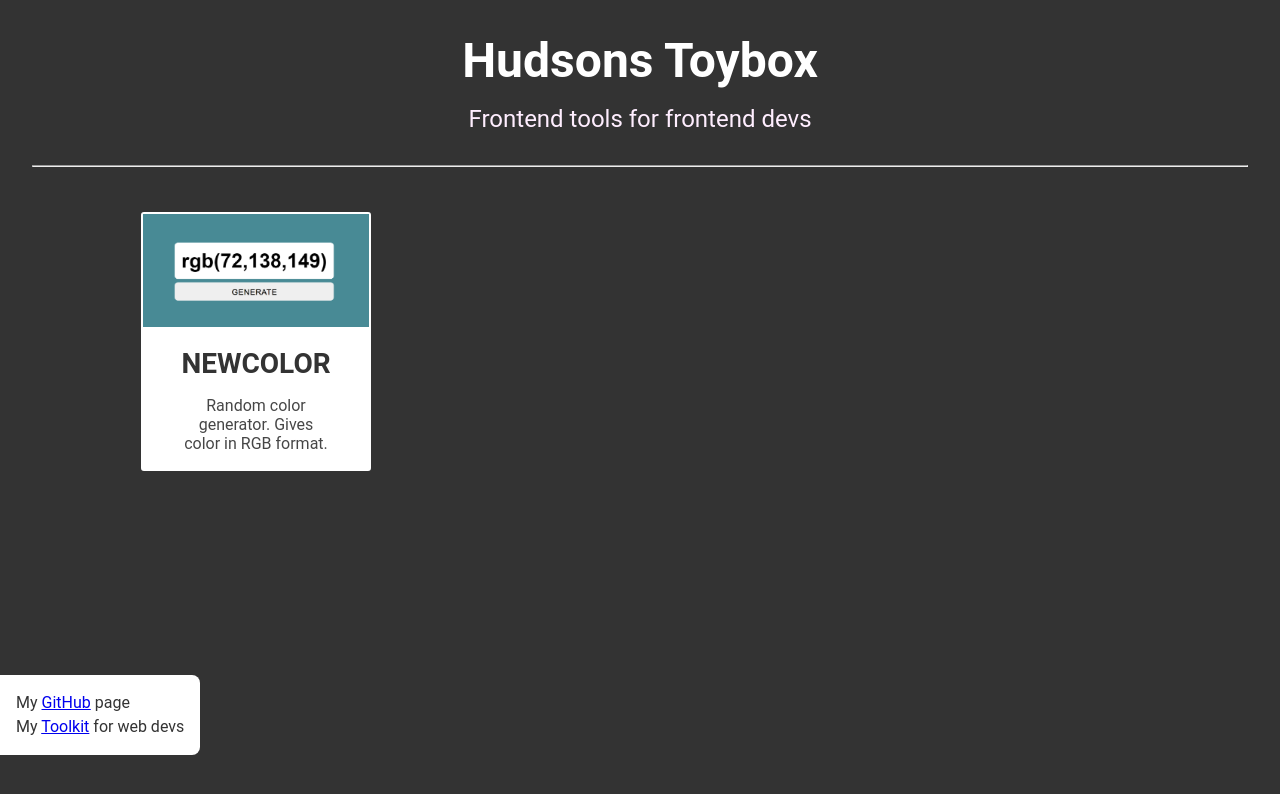
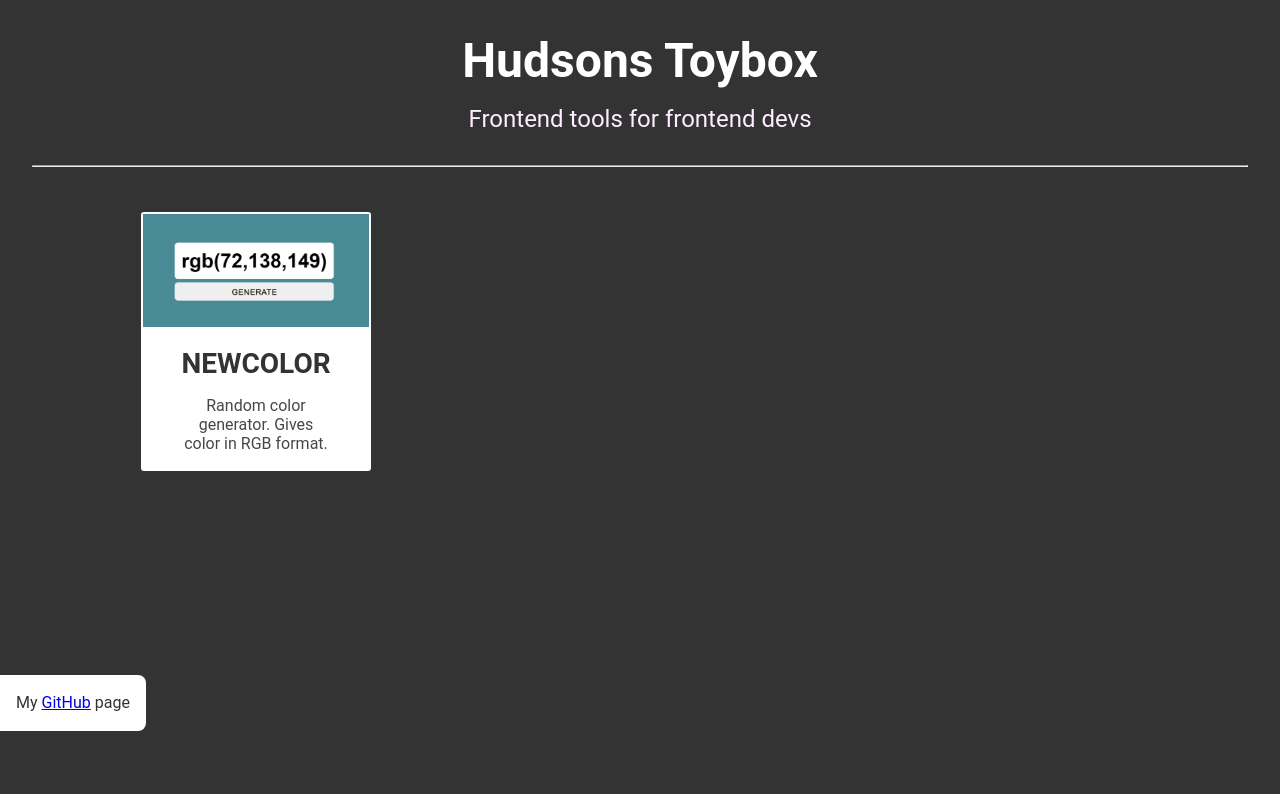
Before and after one commit to TKJK19/TKJK19.github.io, a website: page index.html in a window 1280 px wide. Drawn offline with Linux system fonts and the light colour scheme.

Commit message:
Update index.html

```diff
--- a/index.html
+++ b/index.html
@@ -49,7 +49,7 @@
   <footer class="ft">
     <div class="links">
       <div class="my-link-wrap">My <a href="https://github.com/TKJK19" target="_blank" rel="noopener" class="my-link">GitHub</a> page</div>
-      <div class="my-toolkit-wrap">My <a href="https://tkjk19.github.io/" target="_blank" rel="noopener" class="my-link"> Toolkit</a> for web devs</div>
+<!--       <div class="my-toolkit-wrap">My <a href="https://tkjk19.github.io/" target="_blank" rel="noopener" class="my-link"> Toolkit</a> for web devs</div> -->
     </div>
   </footer>
 </body>
```
